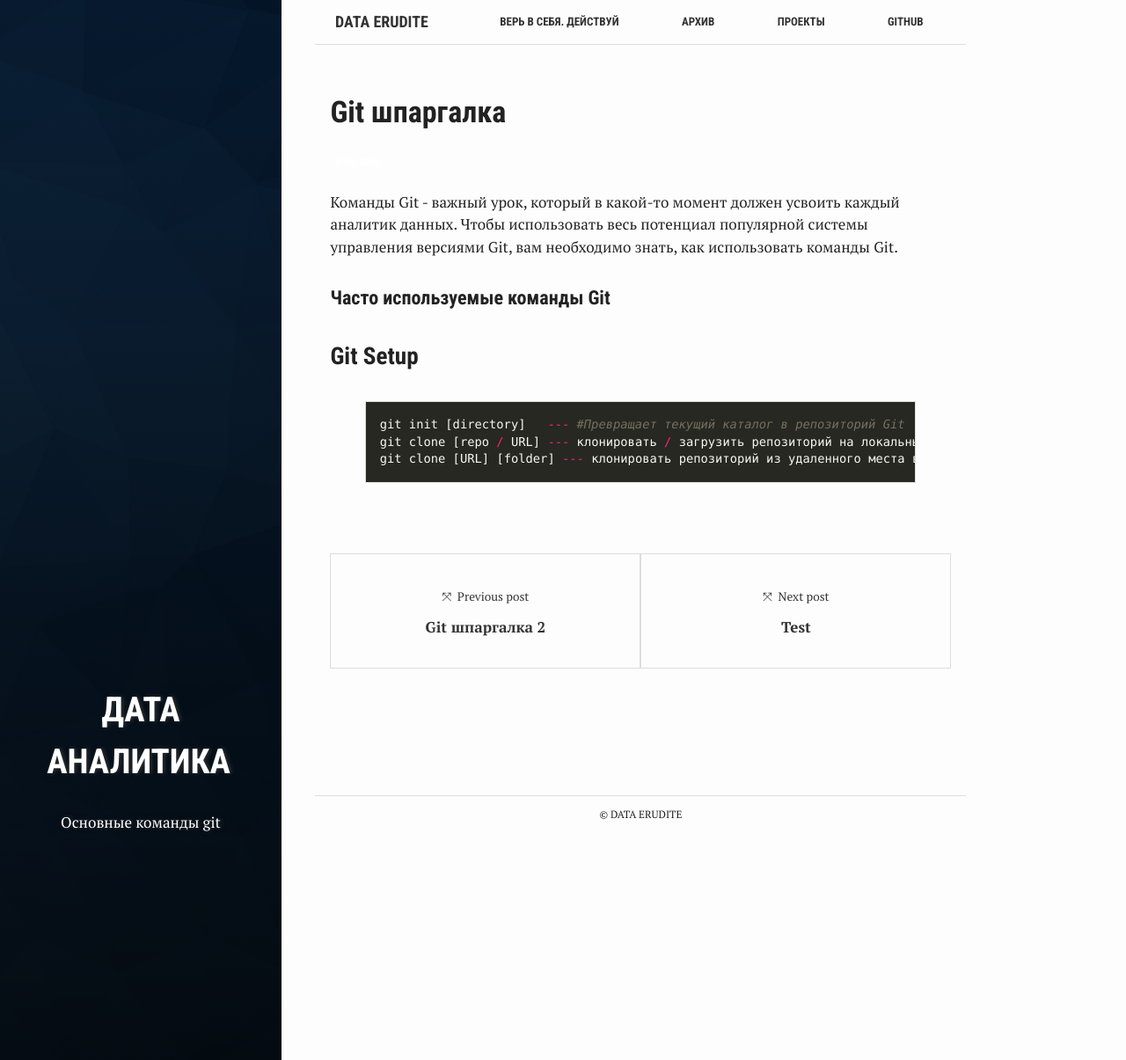
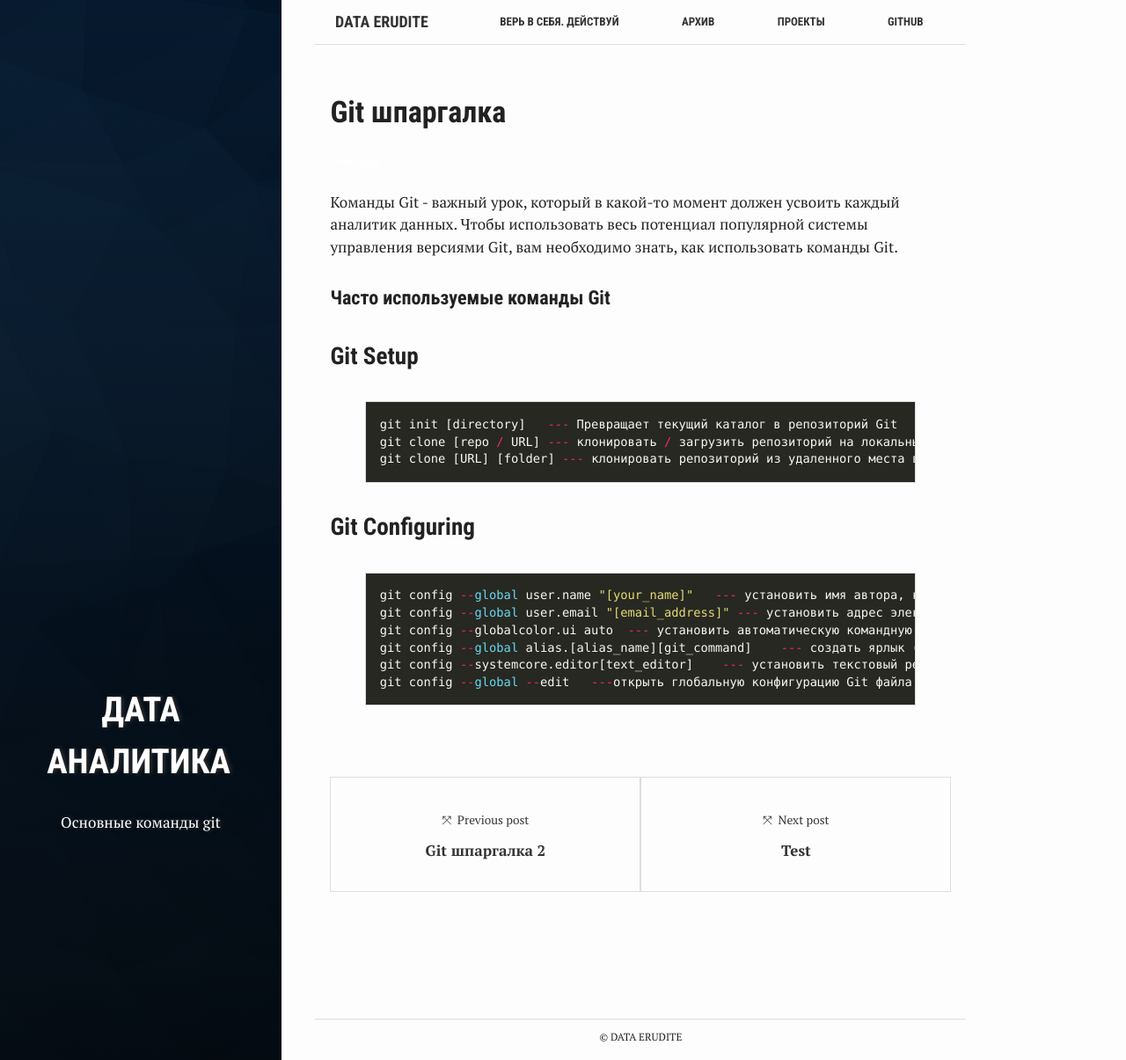
Before and after one commit to p1aton/p1aton.github.io, a Jekyll site: the page built from _posts/2017-10-19-git.md, in a window 1280 px wide and 1205 px high. Shown: the whole window at 88% size. Built offline with Jekyll 4.4.1, drawn with Linux system fonts in a browser that asks for light colours.

Commit message:
Update 2017-10-19-git.md

```diff
--- a/_posts/2017-10-19-git.md
+++ b/_posts/2017-10-19-git.md
@@ -18,7 +18,18 @@ tags: ['Дата аналитика']
 ### Git Setup
 
 {% highlight python %}
-git init [directory]   --- #Превращает текущий каталог в репозиторий Git
+git init [directory]   --- Превращает текущий каталог в репозиторий Git
 git clone [repo / URL] --- клонировать / загрузить репозиторий на локальный компьютер
 git clone [URL] [folder] --- клонировать репозиторий из удаленного места в указанную папку | [папка] | на вашем локальном компьютере
 {% endhighlight %}
+
+### Git Configuring
+
+{% highlight python %}
+git config --global user.name "[your_name]"   --- установить имя автора, которое будет прикреплен ко всем коммитам текущего пользователя
+git config --global user.email "[email_address]" --- установить адрес электронной почты, который будет прикреплен ко всем коммитам текущего пользователя
+git config --globalcolor.ui auto  --- установить автоматическую командную строку Git раскраска
+git config --global alias.[alias_name][git_command]    --- создать ярлык (псевдоним) для Git команд
+git config --systemcore.editor[text_editor]    --- установить текстовый редактор по умолчанию для всех пользователей на машине
+git config --global --edit   ---открыть глобальную конфигурацию Git файла
+{% endhighlight %}
```
